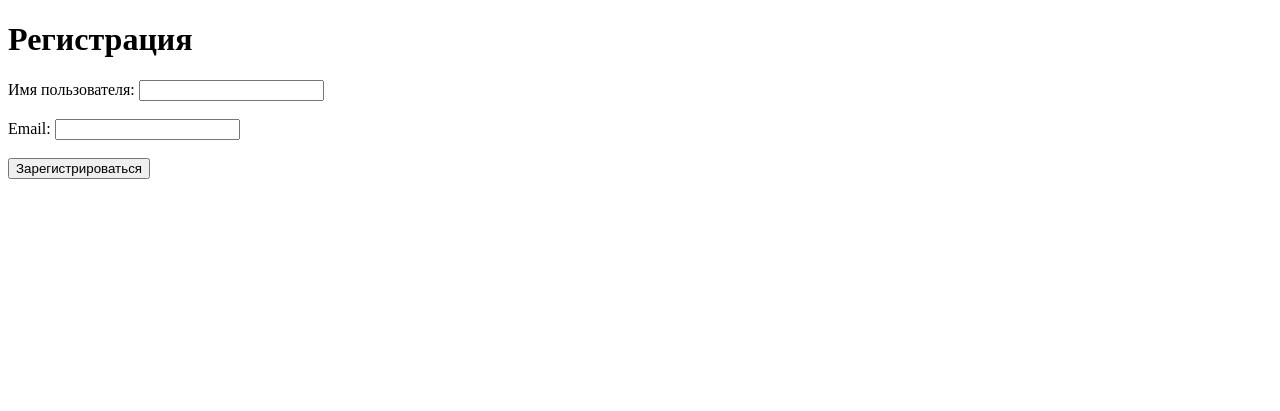
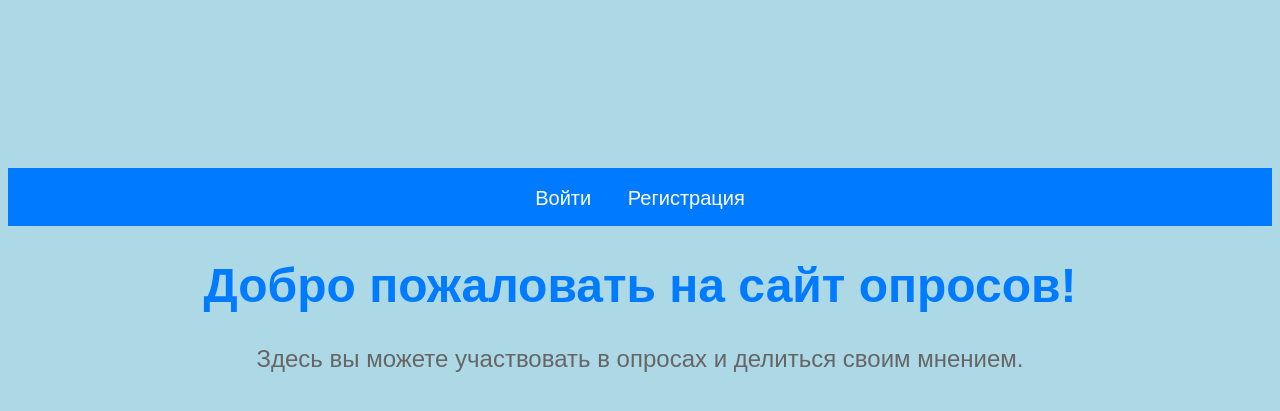
Before and after one commit to Kucheriav/survey_manager, a Flask app: page / in a window 1280 px wide. Shown: the top 411 px of the page. Run offline with Flask 3, Linux system fonts and the light colour scheme; parts of the project's set-up code (start-up, migrations or seed data) failed here and were passed over.

Commit message:
added some html

```diff
--- a/app/main.py
+++ b/app/main.py
@@ -1,8 +1,9 @@
 from flask import Flask, render_template, request, redirect, url_for
+from flask_login import LoginManager, UserMixin, login_user, login_required, logout_user, current_user
 from flask_mail import Mail, Message
 import re
 from app.log_writer import setup_logger
-
+from app.models.user import User
 
 app = Flask(__name__)
 app.config['SECRET_KEY'] = 'your_secret_key_here'
@@ -12,14 +13,38 @@ app.config['MAIL_USE_TLS'] = True
 app.config['MAIL_USERNAME'] = 'your_email@example.com'
 app.config['MAIL_PASSWORD'] = 'your_email_password'
 
+login_manager = LoginManager()
+login_manager.init_app(app)
+
 mail = Mail(app)
 logger = setup_logger(__name__)
 users = {}
 
+@login_manager.user_loader
+def load_user(user_id):
+    # Загрузите пользователя по user_id
+    return User.get(user_id)
+
+@app.route('/login', methods=['GET', 'POST'])
+def login():
+    # Логика входа
+    pass
+
+@app.route('/register', methods=['GET', 'POST'])
+def register():
+    # Логика входа
+    pass
+
+
+@app.route('/logout')
+@login_required
+def logout():
+    logout_user()
+    return redirect(url_for('home'))
 # Стартовая страница для регистрации
 @app.route('/')
-def register():
-    return render_template('register.html')
+def index():
+    return render_template('index.html')
 
 # Обработка данных из формы регистрации
 @app.route('/register', methods=['POST'])
--- /dev/null
+++ b/app/static/styles.css
@@ -0,0 +1,46 @@
+body {
+    font-family: Arial, sans-serif;
+    font-size: 24px;
+    background-color: #ADD8E6;
+    text-align: center;
+    padding-top: 20vh;
+}
+
+h1 {
+    font-size: 48px;
+    color: #007bff;
+}
+
+p {
+    font-size: 24px;
+    color: #666;
+}
+
+nav {
+    background-color: #007bff;
+    padding: 15px;
+}
+
+nav a {
+    color: white;
+    text-decoration: none;
+    margin: 0 15px;
+    font-size: 20px;
+}
+
+nav a:hover {
+    text-decoration: underline;
+}
+
+.logout-button {
+    background-color: #dc3545;
+    color: white;
+    border: none;
+    padding: 10px 20px;
+    font-size: 18px;
+    cursor: pointer;
+}
+
+.logout-button:hover {
+    background-color: #c82333;
+}
--- /dev/null
+++ b/app/templates/base.html
@@ -0,0 +1,31 @@
+<!DOCTYPE html>
+<html lang="ru">
+<head>
+    <meta charset="UTF-8">
+    <meta name="viewport" content="width=device-width, initial-scale=1.0">
+    <link rel="stylesheet" href="{{ url_for('static', filename='styles.css') }}">
+    <title>{% block title %}Мой сайт{% endblock %}</title>
+</head>
+<body>
+    <nav>
+        {% if current_user.is_authenticated %}
+            <a href="{{ url_for('home') }}">Главная</a>
+            <a href="{{ url_for('surveys') }}">Опросы</a>
+            <a href="{{ url_for('profile') }}">Профиль</a>
+            {% if current_user.is_admin %}
+                <a href="{{ url_for('admin_dashboard') }}">Админка</a>
+            {% endif %}
+            <form action="{{ url_for('logout') }}" method="POST" style="display:inline;">
+                <button type="submit" class="logout-button">Выйти</button>
+            </form>
+        {% else %}
+            <a href="{{ url_for('login') }}">Войти</a>
+            <a href="{{ url_for('register') }}">Регистрация</a>
+        {% endif %}
+    </nav>
+
+    <main>
+        {% block content %}{% endblock %}
+    </main>
+</body>
+</html>
--- a/app/templates/index.html
+++ b/app/templates/index.html
@@ -1,10 +1,8 @@
-<!DOCTYPE html>
-<html lang="en">
-<head>
-    <meta charset="UTF-8">
-    <title>Title</title>
-</head>
-<body>
+{% extends "base.html" %}
 
-</body>
-</html>
+{% block title %}Главная страница{% endblock %}
+
+{% block content %}
+<h1>Добро пожаловать на сайт опросов!</h1>
+<p>Здесь вы можете участвовать в опросах и делиться своим мнением.</p>
+{% endblock %}
--- a/app/templates/register.html
+++ b/app/templates/register.html
@@ -2,17 +2,9 @@
 <html lang="en">
 <head>
     <meta charset="UTF-8">
-    <meta name="viewport" content="width=device-width, initial-scale=1.0">
-    <title>Регистрация</title>
+    <title>Title</title>
 </head>
 <body>
-    <h1>Регистрация</h1>
-    <form method="post" action="/register">
-        <label for="username">Имя пользователя:</label>
-        <input type="text" id="username" name="username" required><br><br>
-        <label for="email">Email:</label>
-        <input type="email" id="email" name="email" required><br><br>
-        <button type="submit">Зарегистрироваться</button>
-    </form>
+
 </body>
 </html>
--- a/requirements.txt
+++ b/requirements.txt
@@ -1,4 +1,6 @@
 sqlalchemy
+asyncpg
 flask
 flask_mail
+flask_login
 pydantic_settings
```
Also changed, not shown: app/templates/questionnaire.html (deleted, +0 -12 lines).
